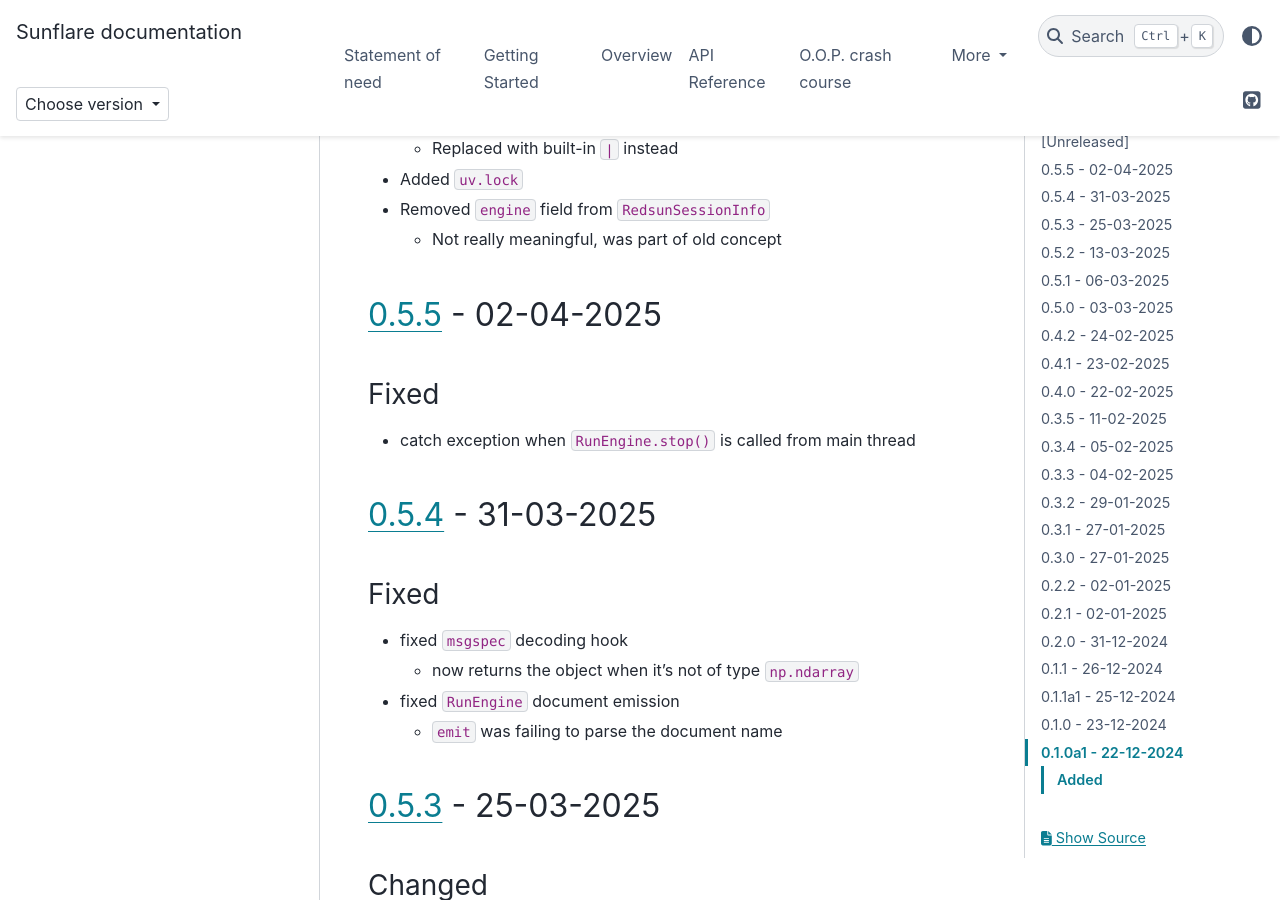
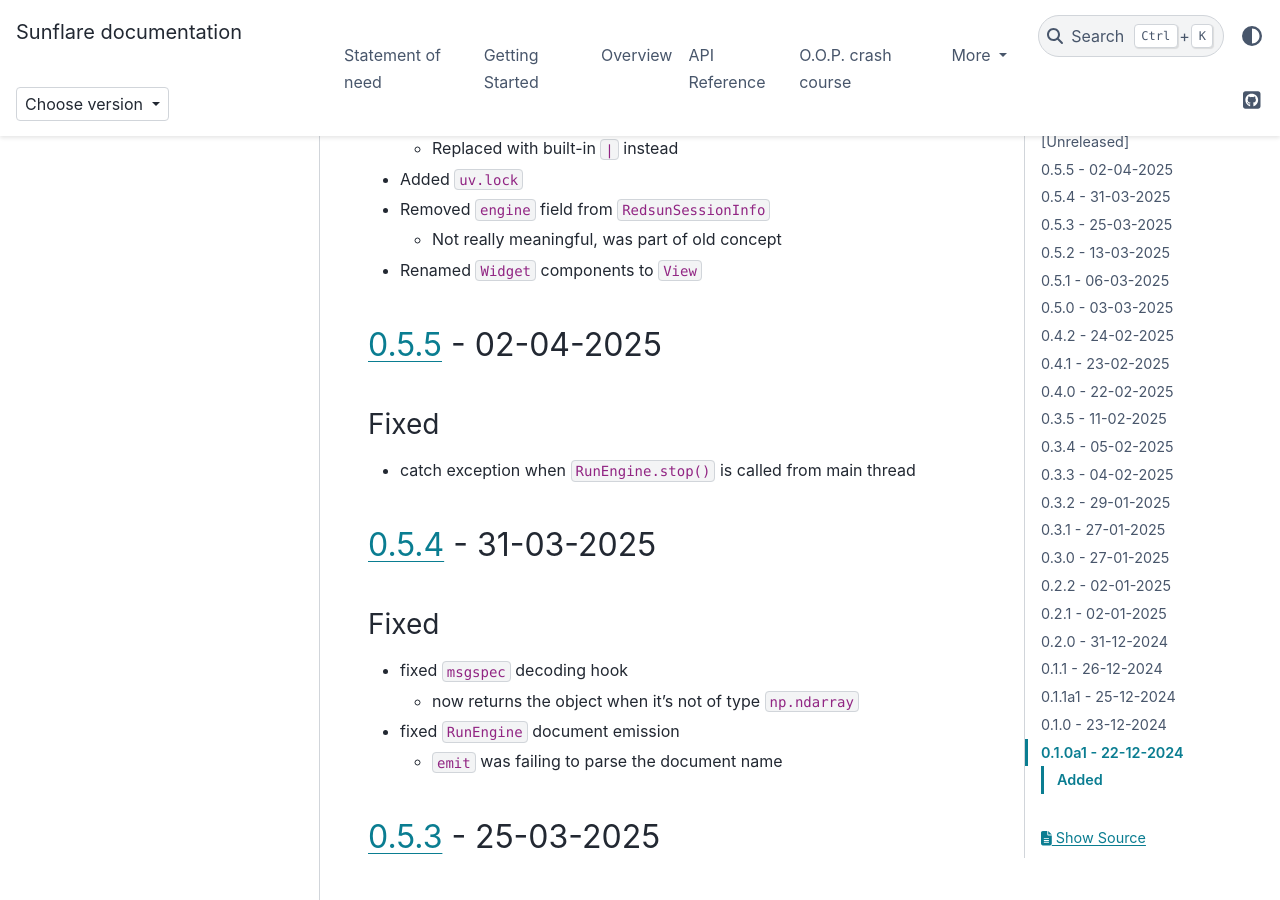
Before and after one commit to redsun-acquisition/sunflare, a Sphinx documentation site: the page built from docs/changelog.md, in a window 1280 px wide and 900 px high, scrolled down 908 px. Built offline with Sphinx 7.4.7 and the PyData theme 0.15.4, drawn with Linux system fonts in a browser that asks for light colours.

Commit message:
docs: update changelog

```diff
--- a/docs/changelog.md
+++ b/docs/changelog.md
@@ -28,6 +28,7 @@
 - Added `uv.lock`
 - Removed `engine` field from `RedsunSessionInfo`
   - Not really meaningful, was part of old concept
+- Renamed `Widget` components to `View`
 
 ## [0.5.5] - 02-04-2025
 
```
